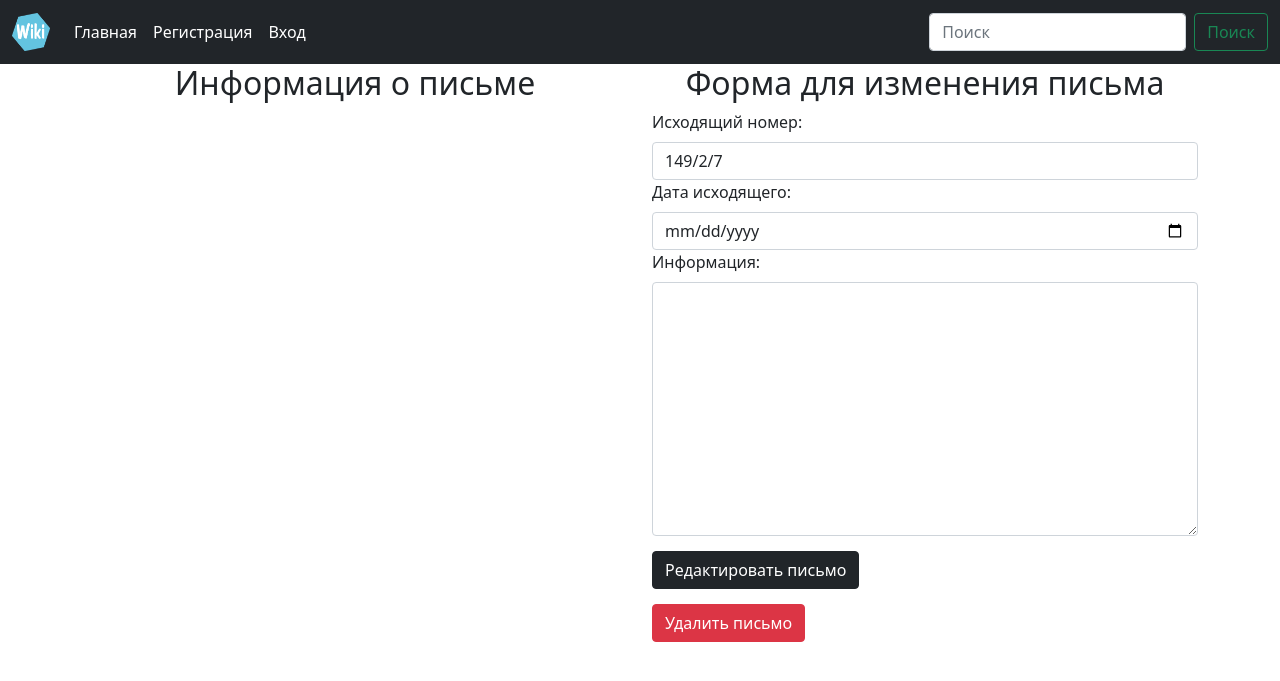
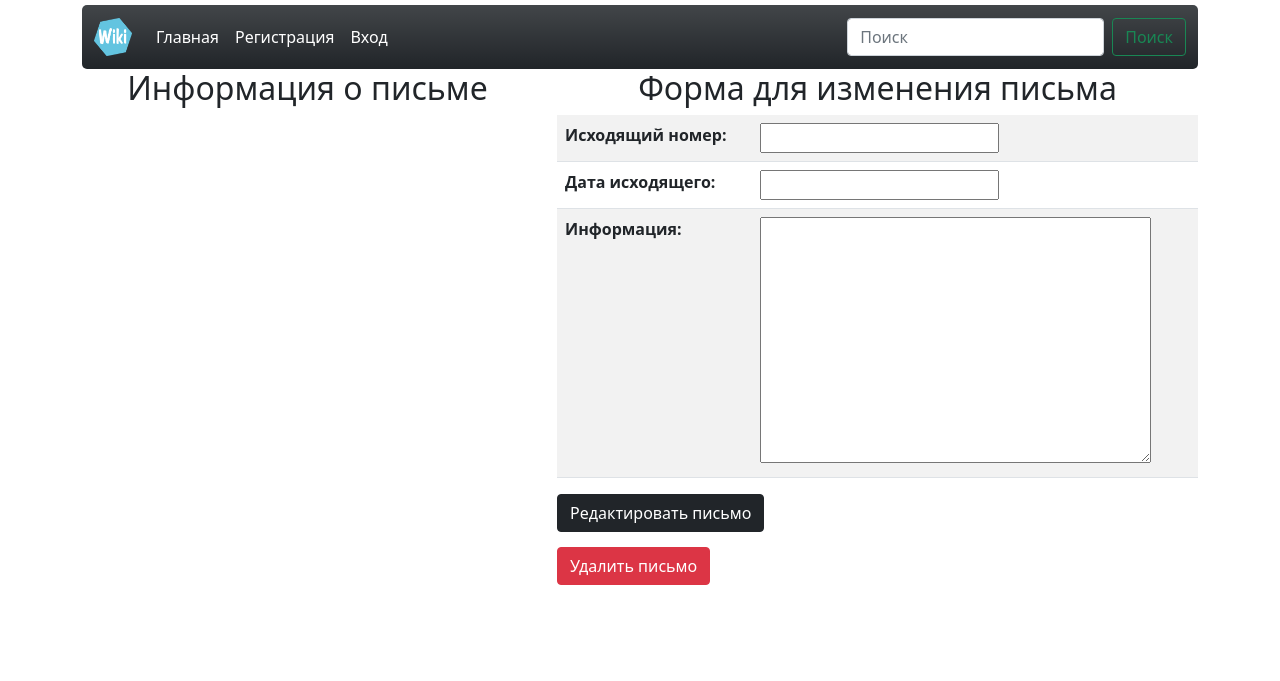
Before and after one commit to IluhaPampuha/wiki, a Django app: template wiki_app/templates/wiki_app/message.html in a window 1280 px wide. Shown: the top 681 px of the page. Run offline with Django 3.2, Linux system fonts and the light colour scheme; the template is opened without the code that fills it: values that come from a table or form of the project are taken from there, others are empty; some libraries are stand-ins or nearby versions.

Commit message:
2021-08-27

```diff
--- a/wiki/settings.py
+++ b/wiki/settings.py
@@ -39,7 +39,9 @@ INSTALLED_APPS = [
     'django.contrib.sessions',
     'django.contrib.messages',
     'django.contrib.staticfiles',
+
 ]
+
 
 MIDDLEWARE = [
     'django.middleware.security.SecurityMiddleware',
--- a/wiki_app/templates/wiki_app/base.html
+++ b/wiki_app/templates/wiki_app/base.html
@@ -15,7 +15,8 @@
     margin: 7px;
    }
 </style>
-<nav class="navbar navbar-expand-lg navbar-dark bg-dark">
+<div class="container">
+<nav class="navbar navbar-expand-lg navbar-dark bg-dark bg-gradient" style="margin-top: 5px; border-radius: 5px;">
   <div class="container-fluid">
     <a class="navbar-brand" href="{% url 'wiki' %}"><img src="{% static 'wiki/logo.png' %}" width="38" height="38" class="d-inline-block align-top"></a>
     <button class="navbar-toggler" type="button" data-bs-toggle="collapse" data-bs-target="#navbarSupportedContent" aria-controls="navbarSupportedContent" aria-expanded="false" aria-label="Toggle navigation">
@@ -58,7 +59,7 @@
     </div>
   </div>
 </nav>
-<div class="container">
+
 {% block content %}{% endblock %}
 </div>
 </html>
--- a/wiki_app/templates/wiki_app/message.html
+++ b/wiki_app/templates/wiki_app/message.html
@@ -3,7 +3,7 @@
 
 {% block content %}
 <div class="row">
-    <div class="col-md-6">
+    <div class="col-lg-5">
         <div class="text-center">
             <h2>Информация о письме</h2>
         </div>
@@ -54,7 +54,7 @@
             </tbody>
         </table>
     </div>
-    <div class="col-md-6">
+    <div class="col-lg-7">
         <div class="text-center">
             <h2>Форма для изменения письма</h2>
         </div>
@@ -70,15 +70,8 @@
         {% endif %}
         <form method="POST">
             {% csrf_token%}
-            <input type="hidden" name="id_company" value="{{ company.id }}" required id="id_id_company">
-        {% if messages.incoming_number %}<label for="id_incoming_number" class="form-label">Входящий номер:</label> <input class="form-control me-2" type="text" name="incoming_number" maxlength="250" id="id_incoming_number">
-            {% else%}<label for="id_outgoing_number" class="form-label">Исходящий номер:</label><input class="form-control me-2" value="149/2/7" type="text" name="outgoing_number" maxlength="250" id="id_outgoing_number">{% endif %}
-        {% if messages.incoming_date %}<label for="id_incoming_date" class="form-label">Дата входящего:</label> <input class="form-control me-2" type="date"  name="incoming_date" id="id_incoming_date">
-            {% else%}<label for="id_outgoing_date" class="form-label">Дата исходящего:</label> <input class="form-control me-2" type="date" name="outgoing_date" id="id_outgoing_date">{% endif %}
-        {% if messages.number_sign %}<label for="id_number_sign" class="form-label">Подписной номер:</label> <input class="form-control me-2" type="text" name="number_sign" maxlength="250" id="id_number_sign">{% endif %}
-        {% if messages.date_sign%}<label for="id_date_sign" class="form-label">Дата подписи:</label> <input class="form-control me-2" type="date" name="date_sign" id="id_date_sign">{% endif %}
-        <label for="id_information" class="form-label">Информация:</label><textarea class="form-control me-2" name="information" cols="40" rows="10" id="id_information"></textarea>
-            <button type="submit" class="btn btn-dark" style="margin-top: 15px;"
+            <table class="table table-striped">{{ form.as_table }}</table>
+            <button type="submit" class="btn btn-dark"
                     onclick="return confirm('Вы уверены, что хотите редактировать письмо?')">Редактировать письмо
             </button>
         </form>
```
